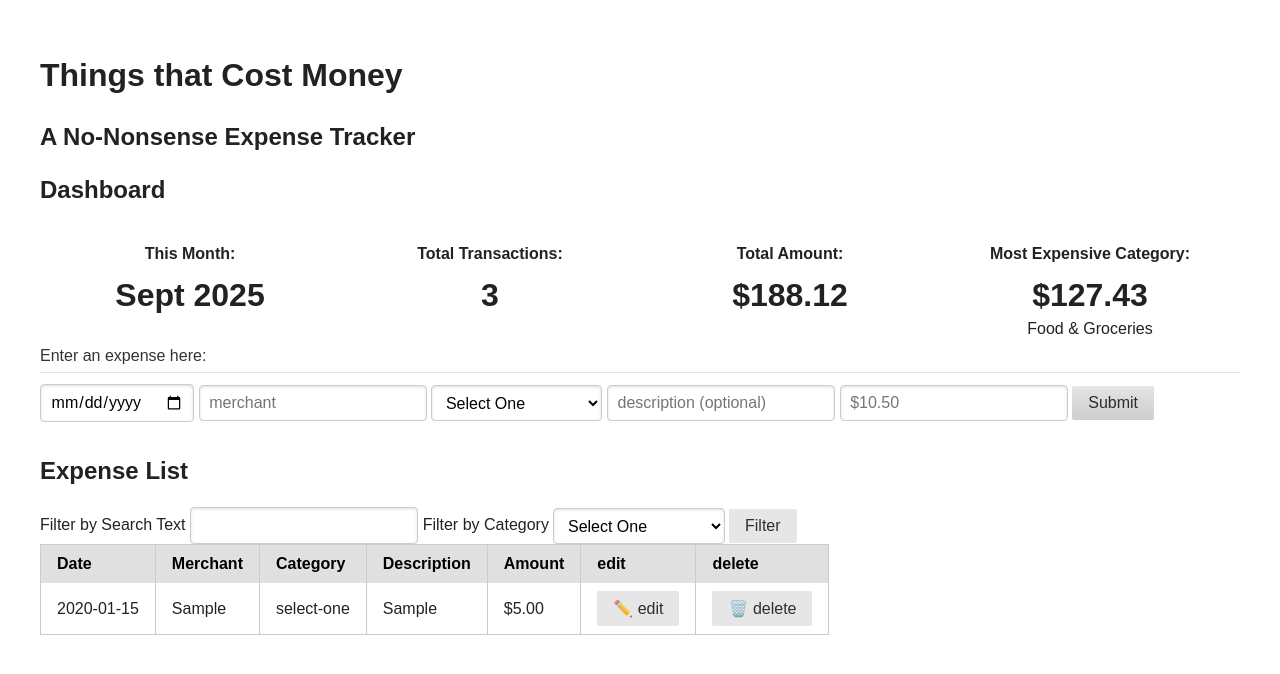
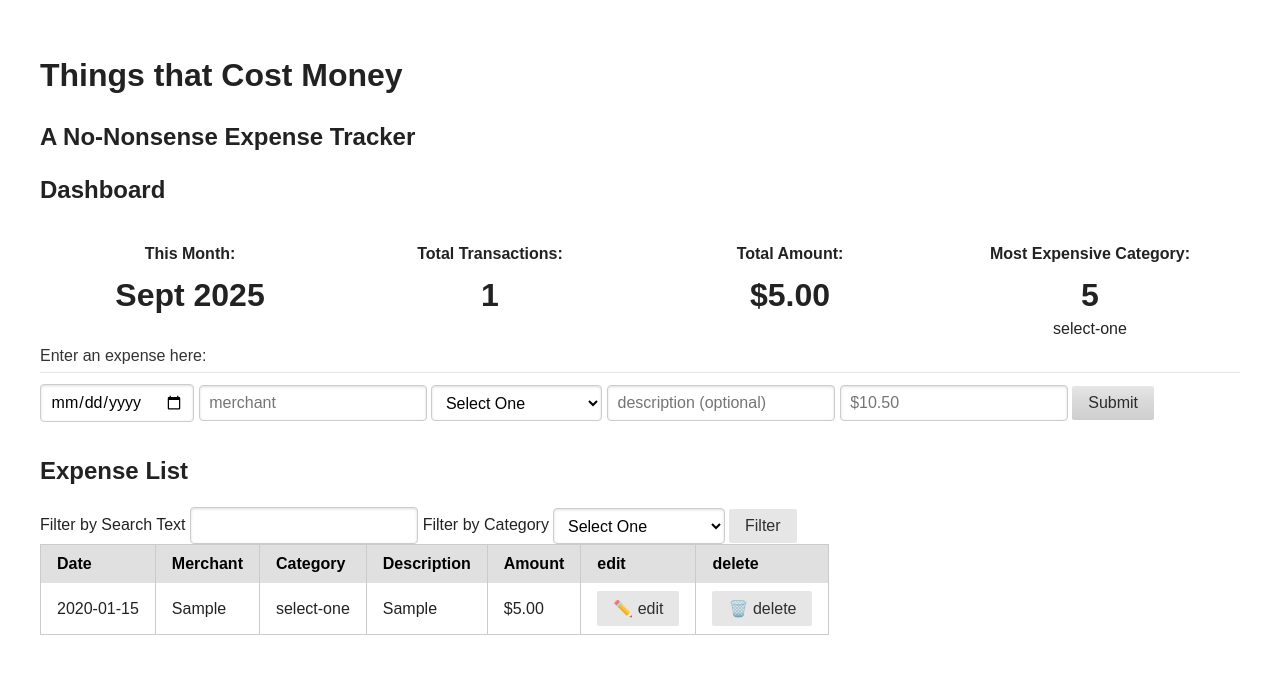
Before and after one commit to carloshhernandez/expense-tracker, a plain HTML site: page index.html in a window 1280 px wide. Both pictures are taken after typing "2020-01-15", "Sample", "Sample", "5" into the empty fields and a click on the input "Submit". Drawn offline with nearby package versions, Linux system fonts and the light colour scheme.

Commit message:
implement delete functionality for expenses - Add event delegation for delete button clicks - Remove expenses from both DOM and expenses array - Automatically update dashboard after deletions - Complete CRUD operation for expense management

```diff
--- a/index.html
+++ b/index.html
@@ -45,17 +45,15 @@
           </div>
           <div class="pure-u-1 pure-u-md-1-2 pure-u-lg-1-4">
             <h3>Total Transactions:</h3>
-            <span id="total-trans" class="dashboard-number">3</span>
+            <span id="total-trans" class="dashboard-number">0</span>
           </div>
           <div class="pure-u-1 pure-u-md-1-2 pure-u-lg-1-4">
             <h3>Total Amount:</h3>
-            <span id="total-amount" class="dashboard-number">$188.12</span>
+            <span id="total-amount" class="dashboard-number">$0</span>
           </div>
           <div class="pure-u-1 pure-u-md-1-2 pure-u-lg-1-4">
             <h3>Most Expensive Category:</h3>
-            <span id="most-expensive-amount" class="dashboard-number"
-              >$127.43</span
-            >
+            <span id="most-expensive-amount" class="dashboard-number">$0</span>
             <span id="most-expensive" class="dashboard-category"
               >Food & Groceries</span
             >
--- a/js/script.js
+++ b/js/script.js
@@ -37,8 +37,12 @@ expenseForm.addEventListener('submit', function (event) {
 
   // call the function to add rows
   addExpenseRow(newExpense);
+
+  // total up expenses from the table
+  updateDashboard();
 });
 
+// Create the expense object
 function Expense(date, merchant, category, description, amount) {
   this.date = date;
   this.merchant = merchant;
@@ -94,3 +98,51 @@ function addExpenseRow(expense) {
   newRow.appendChild(editColumn);
   newRow.appendChild(deleteColumn);
 }
+
+function updateDashboard() {
+  let totalAmount = 0;
+  for (let i = 0; i < expenses.length; i++) {
+    totalAmount += expenses[i].amount;
+  }
+  let totalTrans = expenses.length;
+
+  // Update DOM elements (new code goes here)
+  // Target #total-amount and #total-trans elements
+  // Set their textContent to the calculated values
+  let dashTrans = document.querySelector('#total-trans');
+  dashTrans.textContent = totalTrans;
+
+  let dashAmount = document.querySelector('#total-amount');
+  dashAmount.textContent = '$' + totalAmount.toFixed(2);
+
+  let categoryTotals = {};
+  for (let i = 0; i < expenses.length; i++) {
+    categoryTotals[expenses[i].category] =
+      (categoryTotals[expenses[i].category] || 0) + expenses[i].amount;
+  }
+  let highestCatAmount = 0;
+  let highestCategory = '';
+
+  for (category in categoryTotals) {
+    if (categoryTotals[category] > highestCatAmount) {
+      highestCatAmount = categoryTotals[category];
+      highestCategory = category;
+    }
+  }
+
+  let mostExpensive = document.querySelector('#most-expensive');
+  mostExpensive.textContent = highestCategory;
+
+  let mostExpensiveAmount = document.querySelector('#most-expensive-amount');
+  mostExpensiveAmount.textContent = highestCatAmount;
+}
+
+let tableBody = document.querySelector('tbody');
+tableBody.addEventListener('click', function (event) {
+  if (event.target.classList.contains('delete-btn')) {
+    let expenseId = event.target.getAttribute('data-expense-id');
+    event.target.closest('tr').remove();
+    expenses = expenses.filter((expense) => expense.id != expenseId);
+  }
+  updateDashboard();
+});
```
Also changed, not shown: 1 other file.
